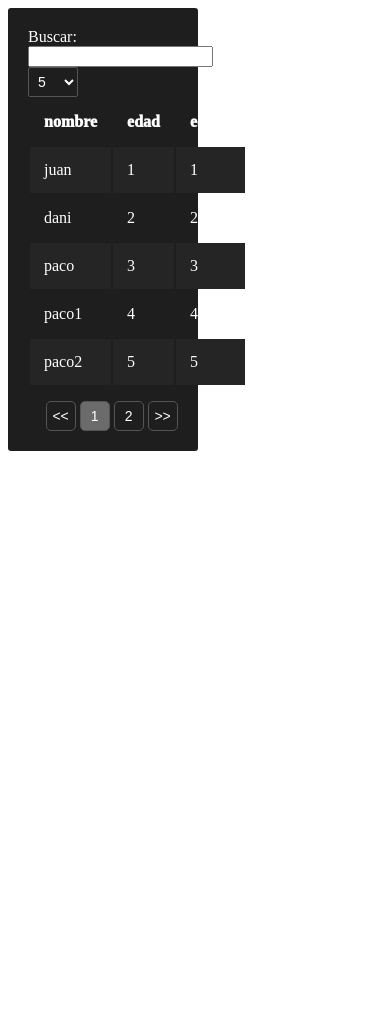
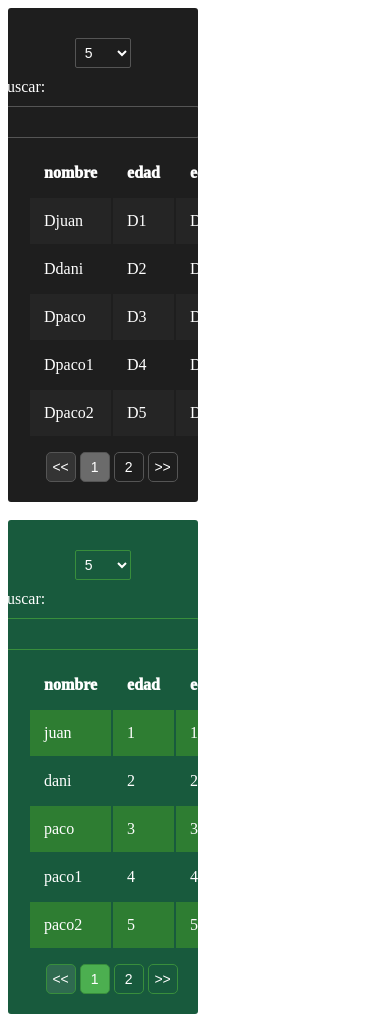
Before and after one commit to pacoman202/DataTable, a plain HTML site: page index.html in a window 390 px wide. Before the commit the page ends 844 px from the top, so only its background shows below. Drawn offline with nearby package versions, Linux system fonts and the light colour scheme.

Commit message:
Fn generadora para filtrado por columnas

```diff
--- a/dataTable.css
+++ b/dataTable.css
@@ -12,6 +12,23 @@
   --dt-textBlack: #000000;
   --dt-textWhite: #ffffff;
 }
+
+.td-gray-theme {
+  --td-backgroundColor: var(--dt-gray-backgroundColor);
+  --td-btnCurrent: var(--dt-gray-btnCurrent);
+  --td-rowTable: var(--dt-gray-rowTable);
+  --td-inputBorder: var(--dt-gray-inputBorder);
+  --td-textColor: var(--dt-textWhite);
+}
+
+.td-green-theme {
+  --td-backgroundColor: var(--dt-green-backgroundColor);
+  --td-btnCurrent: var(--dt-green-btnCurrent);
+  --td-rowTable: var(--dt-green-rowTable);
+  --td-inputBorder: var(--dt-green-inputBorder);
+  --td-textColor: var(--dt-textWhite);
+}
+
 .dataTable {
   width: 100%;
   padding-bottom: 14px;
@@ -26,9 +43,22 @@
   background-color: var(--td-rowTable);
 }
 
-.dataTable th {
+.dataTable thead th {
   padding: 14px;
   font-weight: 1000;
+}
+
+.dataTable thead .up,
+.dataTable thead .down {
+  background-color: var(--td-rowTable);
+}
+
+.dataTable thead .up::after {
+  content: "▲";
+}
+
+.dataTable thead .down::after {
+  content: "▼";
 }
 
 .containerDataTable {
@@ -37,17 +67,33 @@
   width: 80%;
   padding: 20px;
   border-radius: 3px;
+  overflow-x: auto;
 }
 
-.containerDataTable select {
+.containerDataTable .flex select,
+.containerDataTable .flex input {
   background: transparent;
   border: var(--td-inputBorder);
   color: var(--td-textColor);
   border-radius: 2px;
   font-size: 14px;
+  padding: 5px;
+}
+
+.containerDataTable .flex select option {
+  background-color: var(--td-backgroundColor);
+}
+
+.containerDataTable .flex select {
+  align-self: flex-start;
+  width: 50px;
   height: 30px;
-  padding: 5px;
-  width: 50px;
+}
+
+.containerDataTable .flex input {
+  align-self: flex-end;
+  width: 70%;
+  height: 20px;
 }
 
 .buttonsDataTable {
@@ -66,22 +112,29 @@
   width: 30px;
 }
 
+.buttonsDataTable button:disabled {
+  background-color: rgba(255, 255, 255, 0.1)
+}
+
 .buttonsDataTable .pagActual {
   background-color: var(--td-btnCurrent);
 }
 
-.td-gray-theme {
-  --td-backgroundColor: var(--dt-gray-backgroundColor);
-  --td-btnCurrent: var(--dt-gray-btnCurrent);
-  --td-rowTable: var(--dt-gray-rowTable);
-  --td-inputBorder: var(--dt-gray-inputBorder);
-  --td-textColor: var(--dt-textWhite);
+.containerDataTable .flex {
+  width: 100%;
+  display: flex;
+  flex-wrap: wrap;
+  justify-content: space-between;
 }
 
-.td-green-theme {
-  --td-backgroundColor: var(--dt-green-backgroundColor);
-  --td-btnCurrent: var(--dt-green-btnCurrent);
-  --td-rowTable: var(--dt-green-rowTable);
-  --td-inputBorder: var(--dt-green-inputBorder);
-  --td-textColor: var(--dt-textWhite);
+@media screen and (max-width: 720px) {
+  .containerDataTable .flex {
+    justify-content: center;
+  }
+
+  .containerDataTable .flex select,
+  .containerDataTable .flex input {
+    width: auto;
+    margin: 10px;
+  }
 }
--- a/dataTable.js
+++ b/dataTable.js
@@ -1,11 +1,14 @@
 class DataTable {
     constructor(id, theme = 'td-gray-theme') {
         this.id = id;
+        this.idContent = `${id}Content`;
         const { content, cantContent } = this.obtenerContenido();
         this.content = content;
         this.cantContent = cantContent;
         this.filteredColumn = '';
+        this.antFiltered = '.';
         this.inicializarEstructura(theme);
+        this.fnGene = this.fnGeneradora([])
 
         if (cantContent < 0) return;
         this.cambiarPagina();
@@ -19,35 +22,36 @@ class DataTable {
                 body: [],
                 head: $(this).text()
             };
-            $(`${this.id} tbody td:nth-child(${index + 1})`).each(function () {
+            $(this).closest('table').find(`tbody td:nth-child(${index + 1})`).each(function () {
                 data.body.push($(this).text());
             });
             content.push(data)
         });
 
         const cantContent = content.length - 1
+        console.log(content);
         return { content, cantContent };
     }
 
     inicializarEstructura(theme) {
-        $(this.id).wrap(`<div class="containerDataTable ${theme}">`);
+        $(this.id).wrap(`<div id="${this.id.substring(1)}Content" class="containerDataTable ${theme}">`);
         $(this.id).addClass('dataTable');
 
-        $(`.containerDataTable`).append('<div class="buttonsDataTable">');
-        $(`.containerDataTable`).prepend(this.generarSelect());
-        $(`.containerDataTable`).prepend('<div>Buscar:<input type="text" class="searchDataTable"></div>');
+        $(this.idContent).append('<div class="buttonsDataTable">');
+        $(this.idContent).prepend();
+        $(this.idContent).prepend(`<div class="flex">${this.generarSelect()}<div>Buscar:<input type="text" class="searchDataTable"></div></div>`);
 
-        $('html').on('click', '.buttonDataTable', function (event) {
+        $('html').on('click', `${this.idContent} .buttonDataTable`, function (event) {
             this.cambiarPagina(parseInt($(event.target).attr('pag')));
         }.bind(this));
 
-        $('html').on('change', '.selectDataTable', this.cambiarPagina);
+        $('html').on('change', `${this.idContent} .selectDataTable`, this.cambiarPagina);
 
-        $('html').on('input', '.searchDataTable', function (event) {
+        $('html').on('input', `${this.idContent} .searchDataTable`, function (event) {
             this.cambiarPagina();
         }.bind(this));
 
-        $('html').on('click', '.dataTable thead th', function (event) {
+        $('html').on('click', `${this.idContent} .dataTable thead th`, function (event) {
             this.filteredColumn = $(event.target).html();
             this.cambiarPagina();
         }.bind(this));
@@ -61,10 +65,10 @@ class DataTable {
     }
 
     paginarDatos = (pagActual = 0, content) => {
-        const cant = parseInt($('.selectDataTable').val())
+        const cant = parseInt($(`${this.idContent} .selectDataTable`).val())
         const punto = pagActual * cant;
         const data = content.map(data => data.body.slice(punto, punto + cant));
-        let res = ""
+        let res = "";
         for (let i = 0; i < data[0].length; i++) {
             res += '<tr>';
             for (let e = 0; e < data.length; e++) {
@@ -83,12 +87,12 @@ class DataTable {
 
     crearBotones(pagActual = 0, content) {
         let botones = [];
-        const length = Math.ceil(content[0].body.length / parseInt($('.selectDataTable').val()))
+        const length = Math.ceil(content[0].body.length / parseInt($(`${this.idContent} .selectDataTable`).val()))
         for (let index = 0; index < length; index++) {
             botones.push(`<button pag="${index}" class="buttonDataTable
             ${(pagActual === index) ? 'pagActual' : ''}">${index + 1}</button>`);
         }
-        $('.buttonsDataTable').html(this.mostrarEnRango(pagActual, botones).join(' '));
+        $(`${this.idContent} .buttonsDataTable`).html(this.mostrarEnRango(pagActual, botones).join(' '));
     }
 
     mostrarEnRango(pagActual, data) {
@@ -119,19 +123,16 @@ class DataTable {
     }
 
     buscar() {
-        const input = $('.searchDataTable').val();
+        const input = $(`${this.idContent} .searchDataTable`).val();
         return input === '' ? this.datosFiltrados() : this.datosFiltrados().map((data, dataIndex) => {
             const filteredRows = data.body.filter((row, rowIndex) => {
-                // Verificar si otras filas en el mismo índice de otros elementos también contienen el input
                 for (let i = 0; i < this.content.length; i++) {
                     if (this.content[i].body[rowIndex].includes(input)) {
-                        return true; // Si se encuentra en otra fila del mismo índice, devolver verdadero
+                        return true;
                     }
                 }
-
-                return false; // Si no se encuentra en ninguna otra fila, devolver falso
+                return false;
             });
-
             return {
                 head: data.head,
                 body: filteredRows
@@ -140,10 +141,27 @@ class DataTable {
     }
 
     datosFiltrados() {
-        if(this.filteredColumn === '') return this.content
+        if (this.filteredColumn === '') return this.content
         const index = this.content.findIndex(data => data.head === this.filteredColumn)
         const copia = JSON.parse(JSON.stringify(this.content))
-        copia[index].body.sort()
+
+        if (this.antFiltered != this.filteredColumn) this.fnGene = this.fnGeneradora(copia[index].body, index)
+        this.antFiltered = this.filteredColumn
+        copia[index].body = this.fnGene.next().value
+
         return copia
     }
+
+    *fnGeneradora(data, index = 0) {
+        $(`${this.id} thead .down`).removeClass('down');
+        $(`${this.id} thead .up`).removeClass('up');
+        while (true) {
+            $(`${this.id} thead th:nth-child(${index + 1})`).addClass('up');
+            yield data.slice().sort()
+            $(`${this.id} thead .up`).toggleClass('up down');
+            yield data.slice().sort((a, b) => b.localeCompare(a))
+            $(`${this.id} thead .down`).removeClass('down');
+            yield data
+        }
+    }
 }
--- a/index.html
+++ b/index.html
@@ -20,6 +20,53 @@
                 <th>edad2</th>
             </tr>
         </thead>
+        <tbody>
+            <tr>
+                <td>Djuan</td>
+                <td>D1</td>
+                <td>D1</td>
+            </tr>
+            <tr>
+                <td>Ddani</td>
+                <td>D2</td>
+                <td>D2</td>
+            </tr>
+            <tr>
+                <td>Dpaco</td>
+                <td>D3</td>
+                <td>D3</td>
+            </tr>
+            <tr>
+                <td>Dpaco1</td>
+                <td>D4</td>
+                <td>D4</td>
+            </tr>
+            <tr>
+                <td>Dpaco2</td>
+                <td>D5</td>
+                <td>D5</td>
+            </tr>
+            <tr>
+                <td>Dpaco3</td>
+                <td>D6</td>
+                <td>D6</td>
+            </tr>
+            <tr>
+                <td>Dpaco4</td>
+                <td>D7</td>
+                <td>D7</td>
+            </tr>
+        </tbody>
+    </table>
+    <table id="dataTable2">
+        <thead>
+            <tr>
+                <th>nombre</th>
+                <th>edad</th>
+                <th>edad2</th>
+            </tr>
+        </thead>
+        <br>
         <tbody>
             <tr>
                 <td>juan</td>
@@ -60,7 +107,8 @@
     </table>
 </div>
     <script>
-        const dataTable = new DataTable('#dataTable')
+        new DataTable('#dataTable');
+        new DataTable('#dataTable2', 'td-green-theme');
     </script>
 </body>
 
```
Also changed, not shown: README.md.
